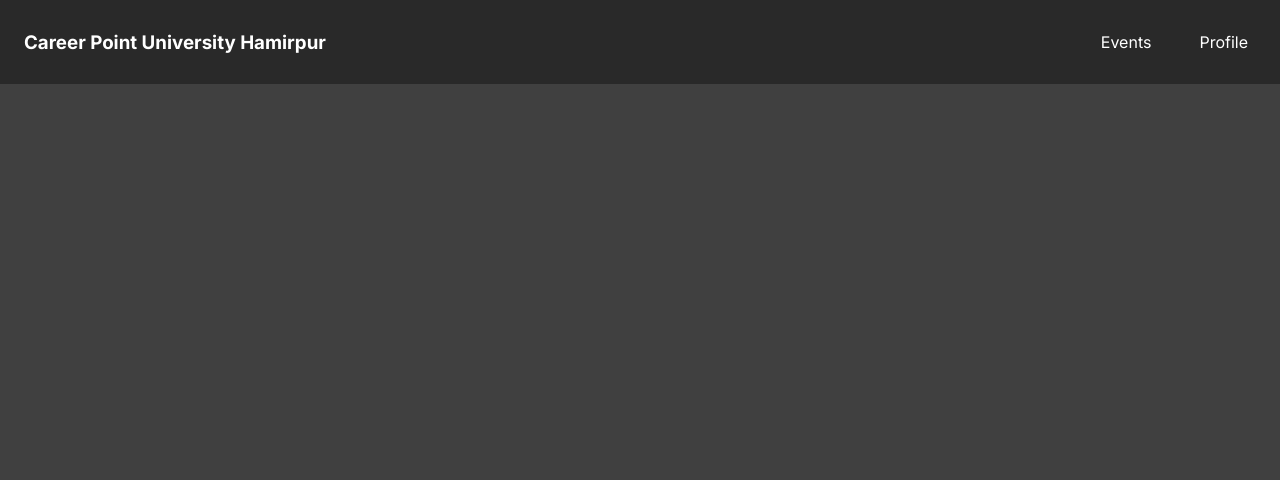
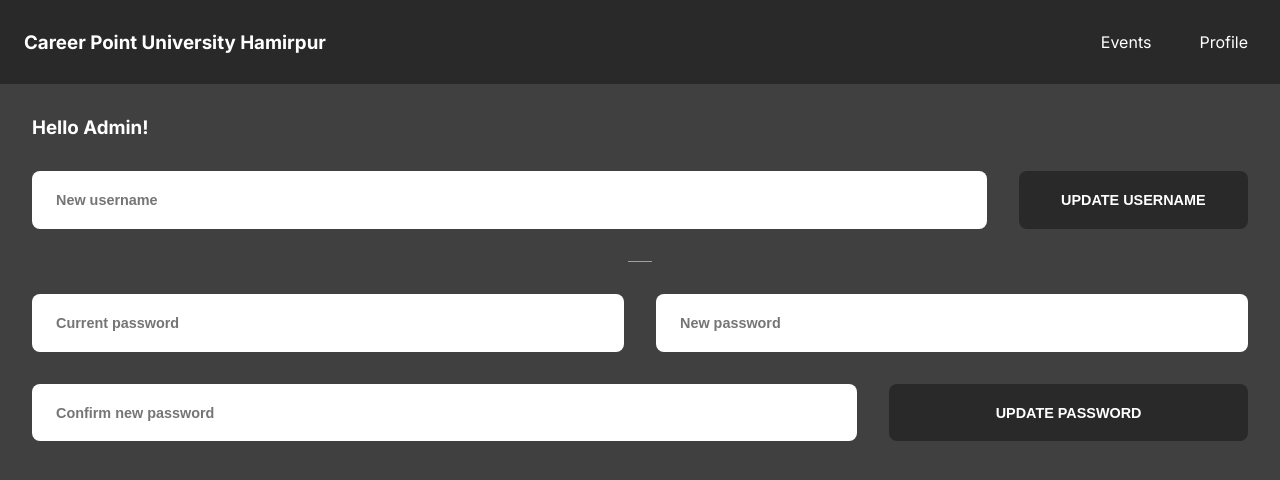
Before and after one commit to dipanshparmar/cpuh-client-admin, a React (Create React App) app: page /profile in a window 1280 px wide. Shown: the top 480 px of the page. Built offline with nearby package versions, Linux system fonts and the light colour scheme.

Commit message:
added profile page

```diff
--- a/src/App.css
+++ b/src/App.css
@@ -17,6 +17,26 @@
 body {
   font-family: inter;
   background-color: var(--lighter-black);
+}
+
+input {
+  padding: 1.3rem 1.5rem;
+  border-radius: .5rem;
+  border: 0;
+  outline: none;
+  font-weight: bold;
+  font-size: .9rem;
+}
+
+input[type='submit'] {
+  cursor: pointer;
+  background-color: var(--dark-black);
+  color: white;
+}
+
+.separator {
+  height: .1rem;
+  background-color: rgba(255, 255, 255, .5);
 }
 
 .header {
@@ -67,23 +87,51 @@ body {
 }
 
 .login--form--input {
-  padding: 1.3rem 1.5rem;
-  border-radius: .5rem;
-  border: 0;
   width: 100%;
-  outline: none;
-  font-weight: bold;
-  font-size: .9rem;
 }
 
 .login--form--submit {
   width: 100%;
-  padding: 1.3rem 1.5rem;
-  border-radius: .5rem;
-  border: 0;
   background-color: var(--dark-black);
-  font-weight: bold;
-  font-size: .9rem;
   color: white;
-  cursor: pointer;
 }
+
+.profile {
+  display: flex;
+  flex-direction: column;
+  row-gap: 2rem;
+  padding: 2rem;
+}
+
+.profile--greeting {
+  color: white;
+}
+
+.profile--row {
+  display: flex;
+  justify-content: space-between;
+  column-gap: 2rem;
+}
+
+.profile--input {
+  flex: 5;
+}
+
+.profile--submit {
+  flex: 1;
+}
+
+.profile--separator {
+  width: 2%;
+  align-self: center;
+}
+
+.profile--form {
+  display: flex;
+  flex-direction: column;
+  row-gap: 2rem;
+}
+
+.update-pass {
+  flex: 2;
+}
--- a/src/App.js
+++ b/src/App.js
@@ -2,6 +2,7 @@ import './App.css';
 import { BrowserRouter as Router, Route, Routes } from 'react-router-dom'
 import Login from './pages/Login';
 import Header from './components/Header';
+import Profile from './pages/Profile';
 
 function App() {
   return (
@@ -11,6 +12,7 @@ function App() {
 
         <Routes>
           <Route path='/login' element={<Login />} />
+          <Route path='/profile' element={<Profile />} />
         </Routes>
       </div>
     </Router>
--- /dev/null
+++ b/src/pages/Profile.js
@@ -0,0 +1,22 @@
+export default function Profile() {
+  return (
+    <div className='profile'>
+      <h3 className='profile--greeting'>Hello Admin!</h3>
+      <form className='profile--row'>
+        <input type='text' className='profile--input' placeholder='New username' />
+        <input type='submit' className='profile--submit' value='UPDATE USERNAME' />
+      </form>
+      <div className='profile--separator separator'></div>
+      <form className='profile--form'>
+        <div className='profile--row'>
+          <input type='text' className='profile--input' placeholder='Current password' />
+          <input type='text' className='profile--input' placeholder='New password' />
+        </div>
+        <div className='profile--row'>
+          <input type='text' className='profile--input' placeholder='Confirm new password' />
+          <input type='submit' value='UPDATE PASSWORD' className='profile--submit update-pass' />
+        </div>
+      </form>
+    </div>
+  )
+}
```
